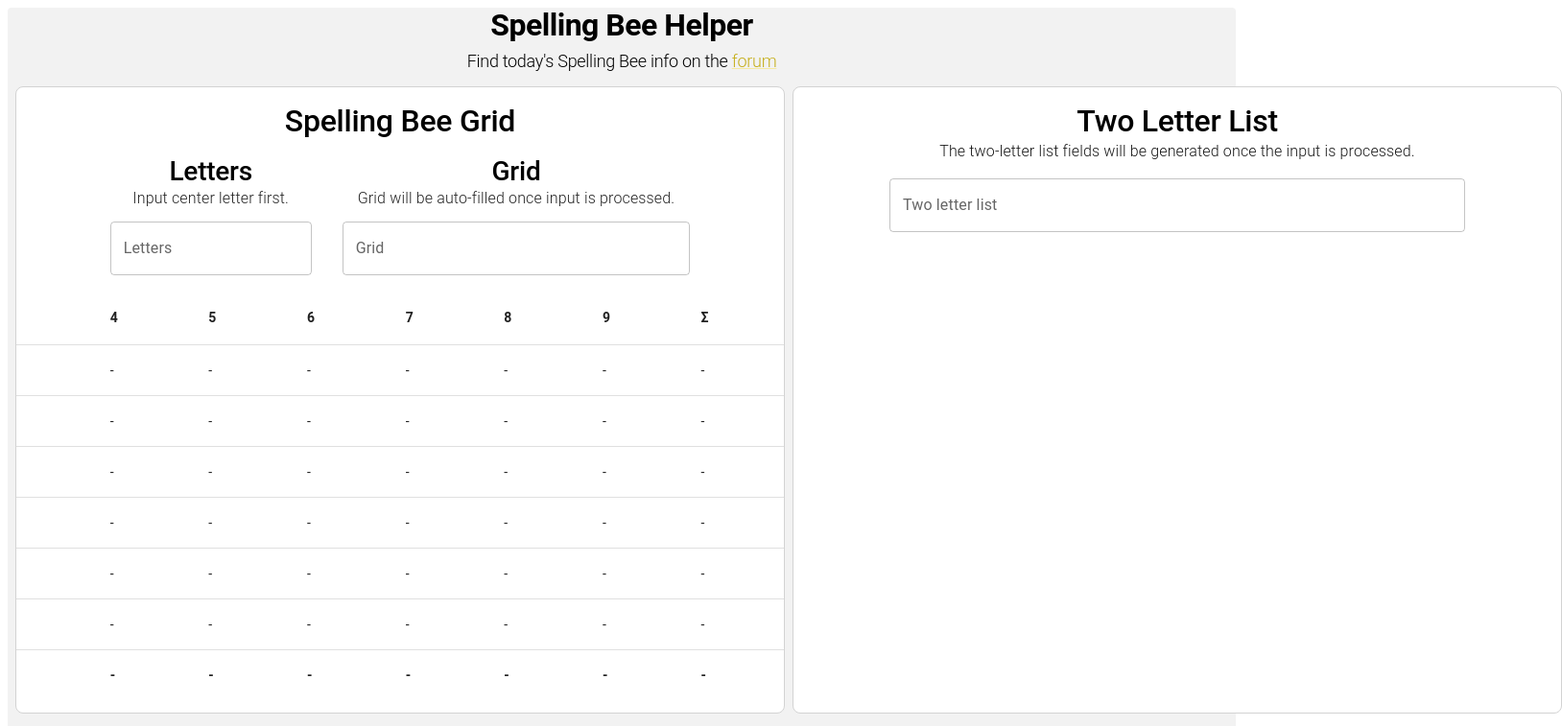
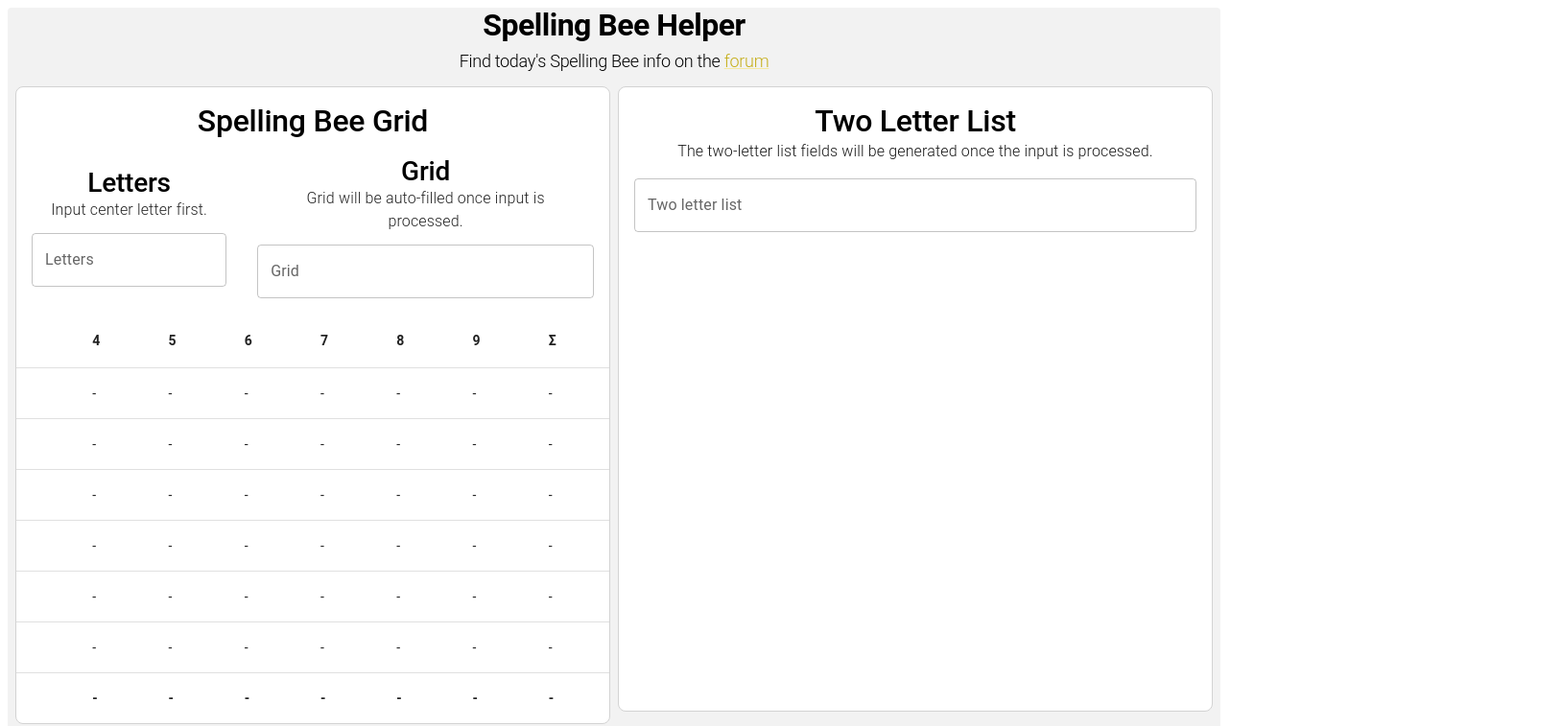
Before and after one commit to dorisgjata/spelling-bee-grid, a React (Create React App) app: page / in a window 1280 px wide. Shown: the top 757 px of the page at 96% size, 1628 px wide, since content can reach past the window. Built offline with nearby package versions, Linux system fonts and the light colour scheme.

Commit message:
fix: insert letters and width

```diff
--- a/src/App.tsx
+++ b/src/App.tsx
@@ -31,8 +31,8 @@ function App() {
           direction="column"
           sx={{
             margin: "0 auto",
-            width: "100vw",
-            height: "100vh",
+            width: "100%",
+            height: "100%",
             display: "flex",
             justifyContent: "flex-start",
             background: "#f2f2f2",
--- a/src/features/SpellingBeeGrid.tsx
+++ b/src/features/SpellingBeeGrid.tsx
@@ -20,7 +20,7 @@ export default function SpellingBeeGrid() {
   const [gridInput, setGridInput] = useState<string>("");
 
   const handleLetters = (input: string) => {
-    const trimmed = input.trim();
+    const trimmed = input.replace(/\s+/g, "");
     setTodaysLetters(trimmed);
   };
 
@@ -32,6 +32,7 @@ export default function SpellingBeeGrid() {
         payload: { letters: todaysLetters.split("") },
       });
     }
+    setTodaysLetters("");
   };
 
   const handleGridInput = (input: string) => {
@@ -48,6 +49,7 @@ export default function SpellingBeeGrid() {
       handleGridInput(gridInput);
     }
   };
+  console.log(todaysLetters, todaysLetters.length);
 
   return (
     <TableContainer
@@ -56,12 +58,8 @@ export default function SpellingBeeGrid() {
         borderRadius: 2,
         border: 1,
         borderColor: "lightgrey",
-        minWidth: 800,
-        maxWidth: 1200,
-        width: 1,
-        maxHeight: 1000,
-        minHeight: 650,
-        height: 1,
+        width: "50%",
+        height: "100%",
         display: "flex",
         flexDirection: "column",
         justifyContent: "flex-start",
@@ -84,7 +82,7 @@ export default function SpellingBeeGrid() {
           title="Letters"
           subtitle="Input center letter first."
           input={todaysLetters}
-          onChange={(event) => setTodaysLetters(event.target.value)}
+          onChange={(event) => handleLetters(event.target.value)}
           onBlur={() => handleLetters}
           onKeyDown={handleLettersSubmit}
           // inputProps={{ maxLength: 7 }}
@@ -106,7 +104,10 @@ export default function SpellingBeeGrid() {
         }}
       >
         {state.letters.map((letter: string, index: number) => (
-          <Typography key={letter} sx={{ m: 2 }}>
+          <Typography
+            key={letter}
+            sx={{ m: 2, fontWeight: index === 0 ? 600 : 400 }}
+          >
             {letter}
           </Typography>
         ))}
--- a/src/features/TwoLetterWords.tsx
+++ b/src/features/TwoLetterWords.tsx
@@ -26,11 +26,8 @@ export default function TwoLetterWords() {
         borderRadius: 2,
         border: 1,
         borderColor: "lightgrey",
-        minWidth: 800,
-        maxWidth: 1200,
-        width: 1,
-        height: 1,
-        maxHeight: 1000,
+        width: "50%",
+        height: "100%",
         minHeight: 650,
         background: "white",
       }}
@@ -47,6 +44,7 @@ export default function TwoLetterWords() {
         sx={{
           display: "flex",
           flexDirection: "column",
+          px: 2,
         }}
       >
         <Typography
@@ -60,7 +58,7 @@ export default function TwoLetterWords() {
 
         <TextField
           label="Two letter list"
-          sx={{ width: 600, alignSelf: "center", mt: 2 }}
+          sx={{ alignSelf: "center", mt: 2 }}
           value={input}
           onChange={(event) => setInput(event.target.value)}
           onKeyDown={handleSubmit}
--- a/src/features/state/reducers.tsx
+++ b/src/features/state/reducers.tsx
@@ -35,7 +35,7 @@ export function stateReducer(state: AppState, action: WordsAction): AppState {
     case Types.SetLetters:
       return {
         ...state,
-        letters: action.payload.letters.sort(),
+        letters: action.payload.letters,
       };
     case Types.SetTwoLetters:
       return {
@@ -47,9 +47,9 @@ export function stateReducer(state: AppState, action: WordsAction): AppState {
         ...state,
         rowHeader: parseRowHeader(action.payload.input),
         rows: parseGridInput(action.payload.input),
-        letters: parseGridInput(action.payload.input)
-          .slice(0, -1) //remove the "Σ" character
-          .map((it) => it.letter),
+        // letters: parseGridInput(action.payload.input)
+        //   .slice(0, -1) //remove the "Σ" character
+        //   .map((it) => it.letter),
       };
     default:
       return state;
```
